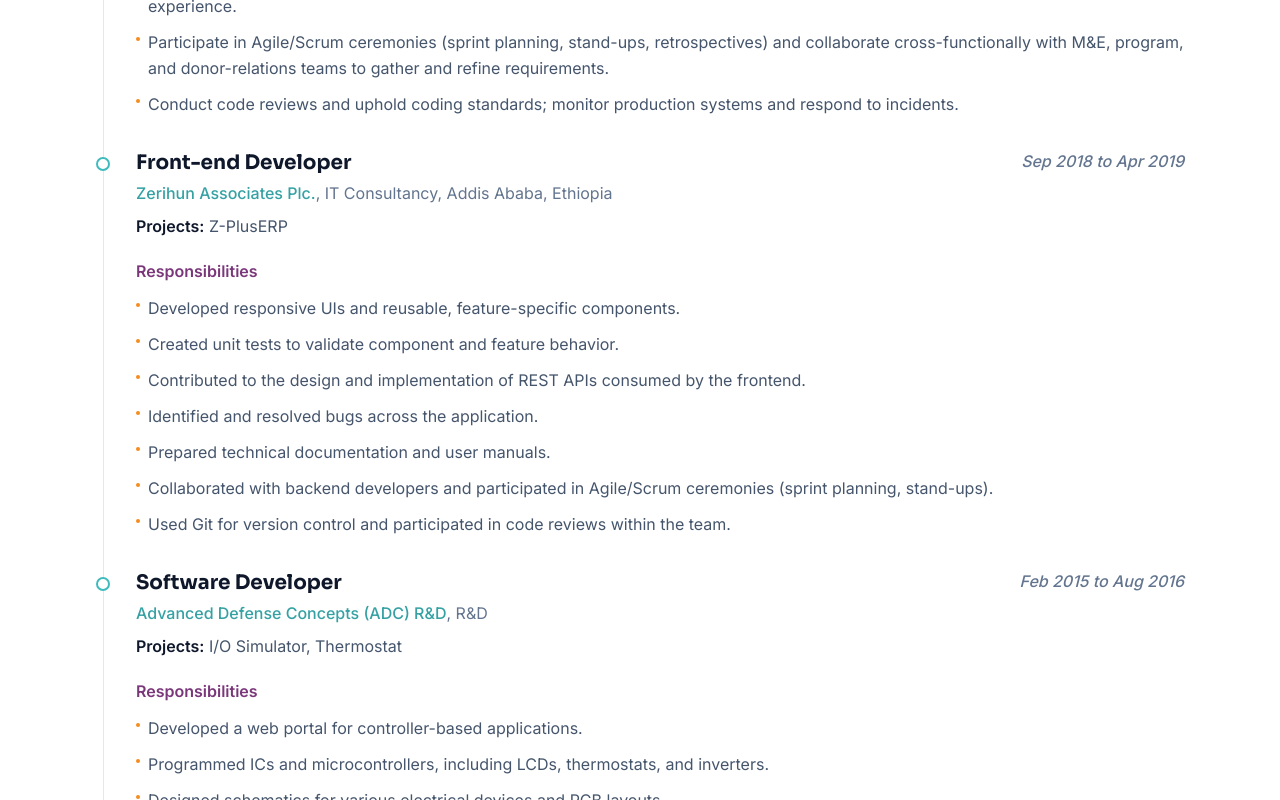
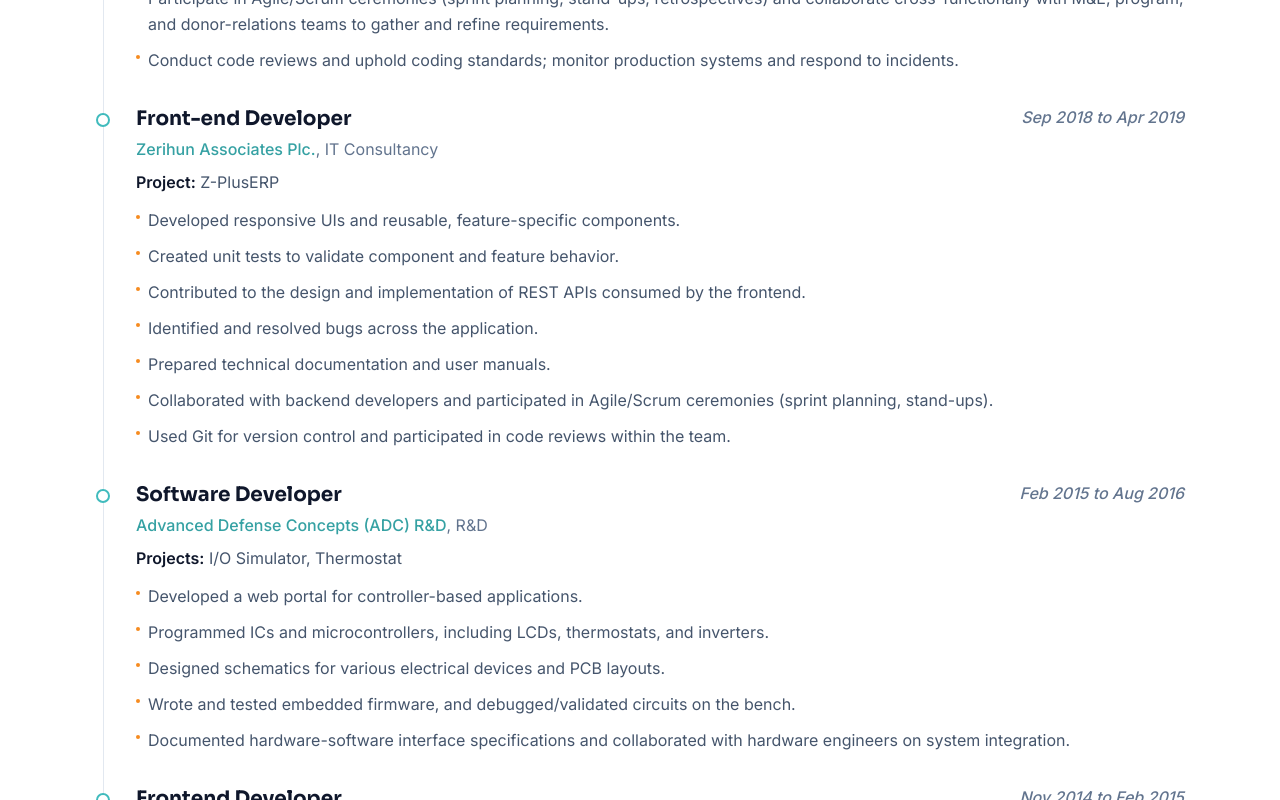
Before and after one commit to edennegussie/edennegussie.github.io, a React (Vite) app: page / in a window 1280 px wide. Shown: the part 3400-4200 px from the top of the page. Built offline with nearby package versions, Linux system fonts and the light colour scheme.

Commit message:
clean up

```diff
--- a/src/components/Experience.tsx
+++ b/src/components/Experience.tsx
@@ -37,7 +37,7 @@
                       </p>
                       <p className="mt-2 text-base leading-relaxed text-slate-600 dark:text-slate-400">
                         <span className="font-semibold text-slate-900 dark:text-white">
-                          Projects:
+                          {exp.projects.length === 1 ? "Project:" : "Projects:"}
                         </span>{" "}
                         {exp.projects.join(", ")}
                       </p>
@@ -47,9 +47,6 @@
                     </time>
                   </div>
 
-                  <h4 className="mt-5 text-base font-semibold text-purple-600 dark:text-purple-400">
-                    Responsibilities
-                  </h4>
                   <ul className="mt-3 space-y-2.5">
                     {exp.points.map((point) => (
                       <li
--- a/src/data.ts
+++ b/src/data.ts
@@ -288,7 +288,7 @@
   {
     role: "Front-end Developer",
     company: "Zerihun Associates Plc.",
-    sector: "IT Consultancy, Addis Ababa, Ethiopia",
+    sector: "IT Consultancy",
     period: "Sep 2018 to Apr 2019",
     projects: ["Z-PlusERP"],
     points: [
```
Also changed, not shown: 3 other files (tests, documents, lock files or other folders).
